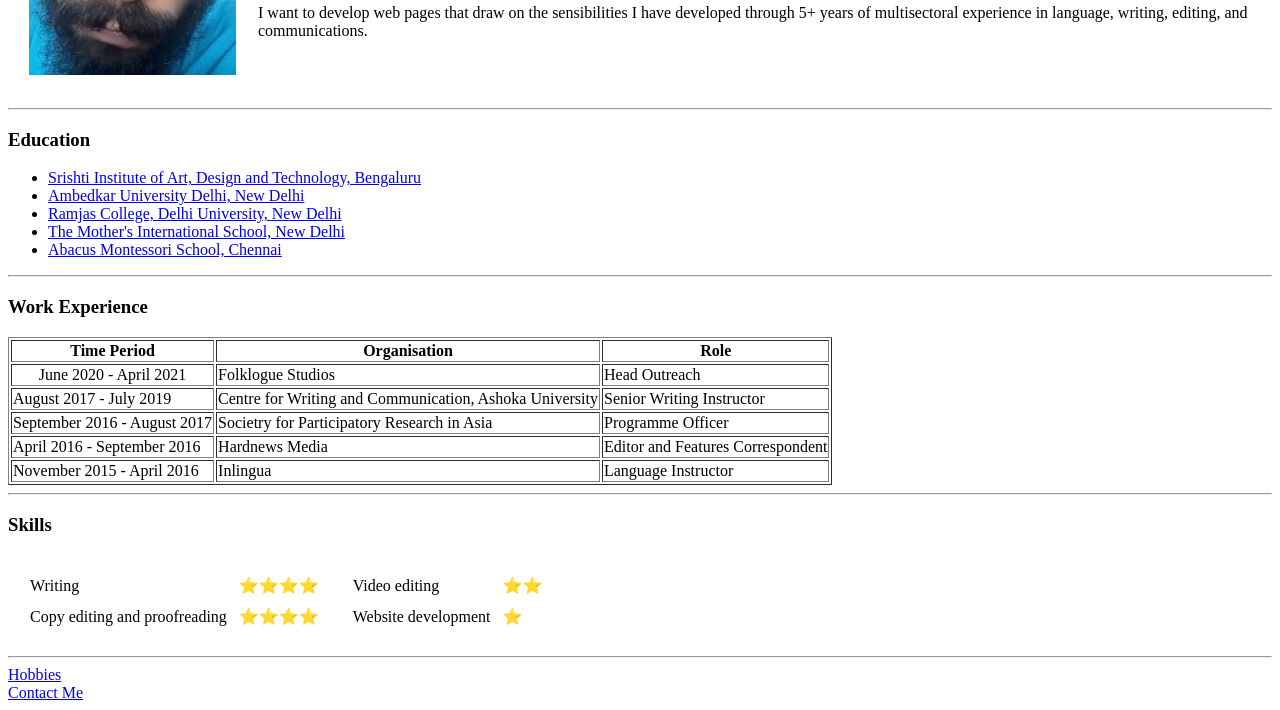
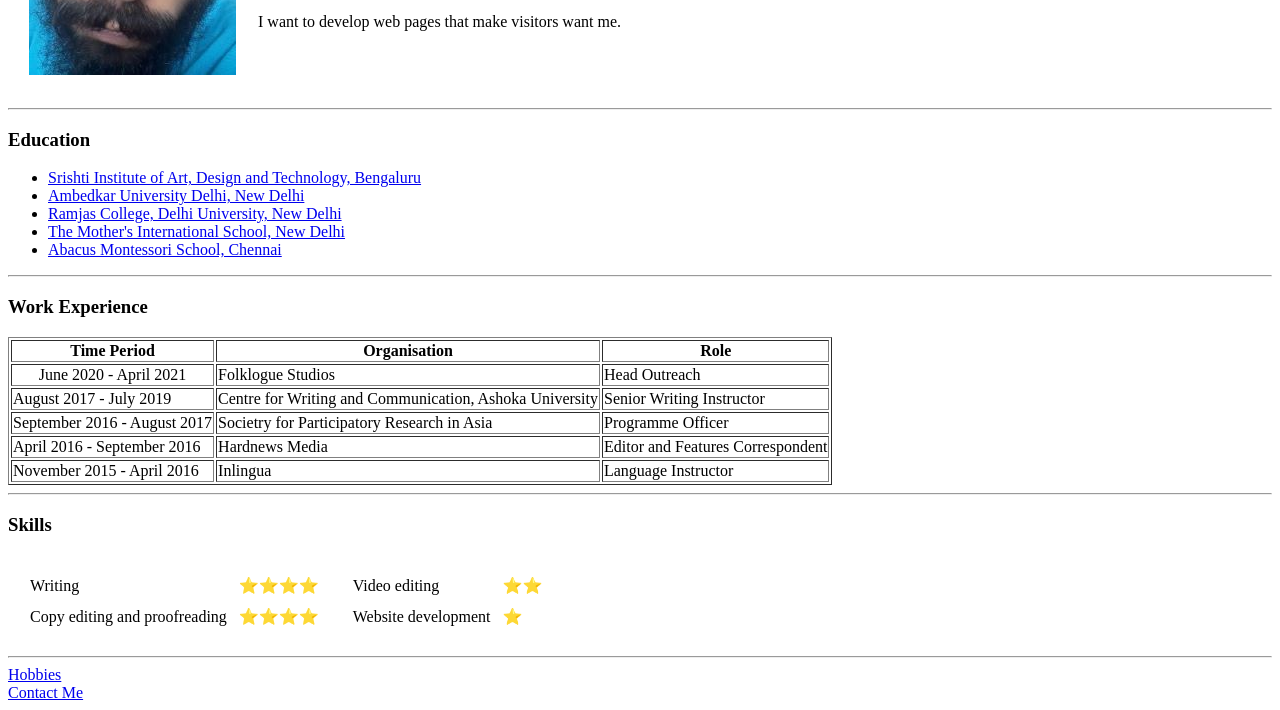
Before and after one commit to dbasu16/cv, a plain HTML site: page index.html in a window 1280 px wide. Shown: the part 161-871 px from the top of the page. Drawn offline with Linux system fonts and the light colour scheme.

Commit message:
Edited index.html
Changed the about me bit under my name

```diff
--- a/index.html
+++ b/index.html
@@ -13,7 +13,7 @@
       <td>
         <h1>Dhruba Basu</h1>
         <p><em>Aspiring web designer</em></p>
-        <p>I want to develop web pages that draw on the sensibilities I have developed through 5+ years of multisectoral experience in language, writing, editing, and communications.</p>
+        <p>I want to develop web pages that make visitors want me.</p>
       </td>
     </tr>
   </table>
```
